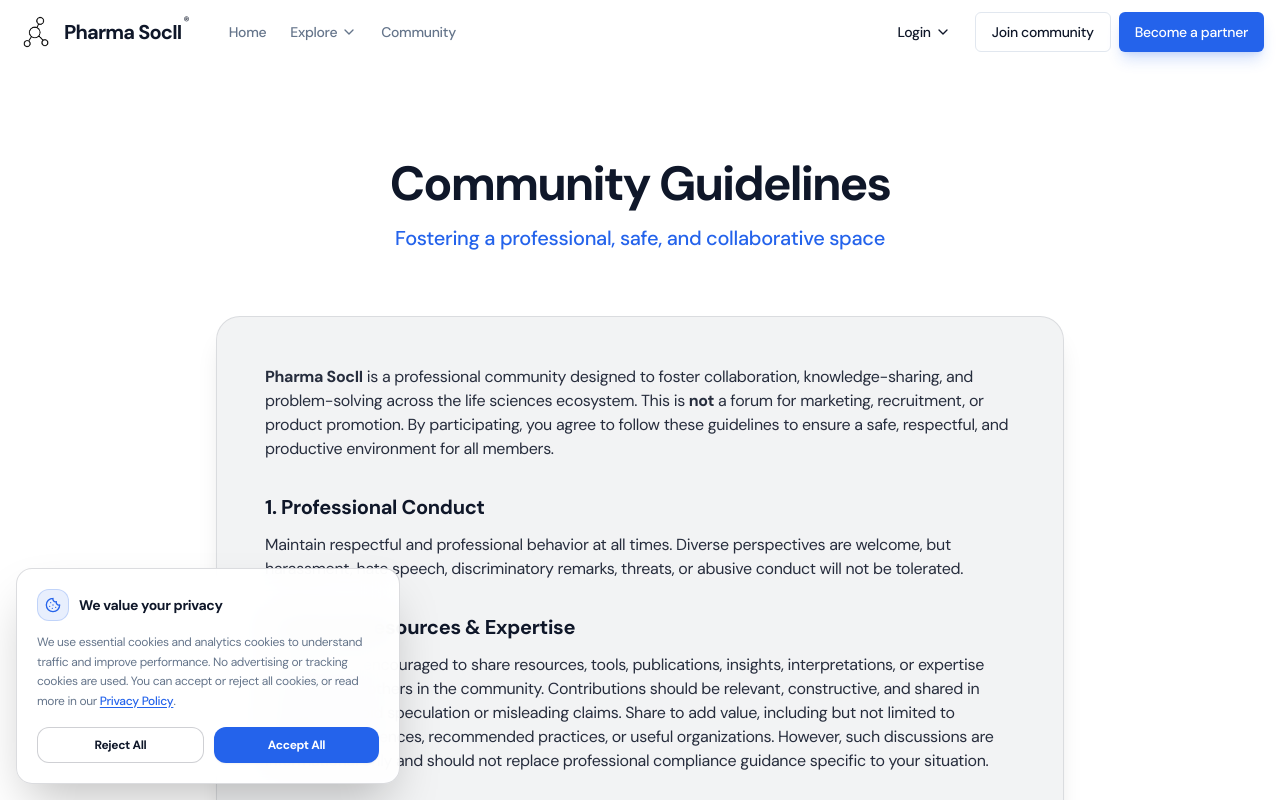
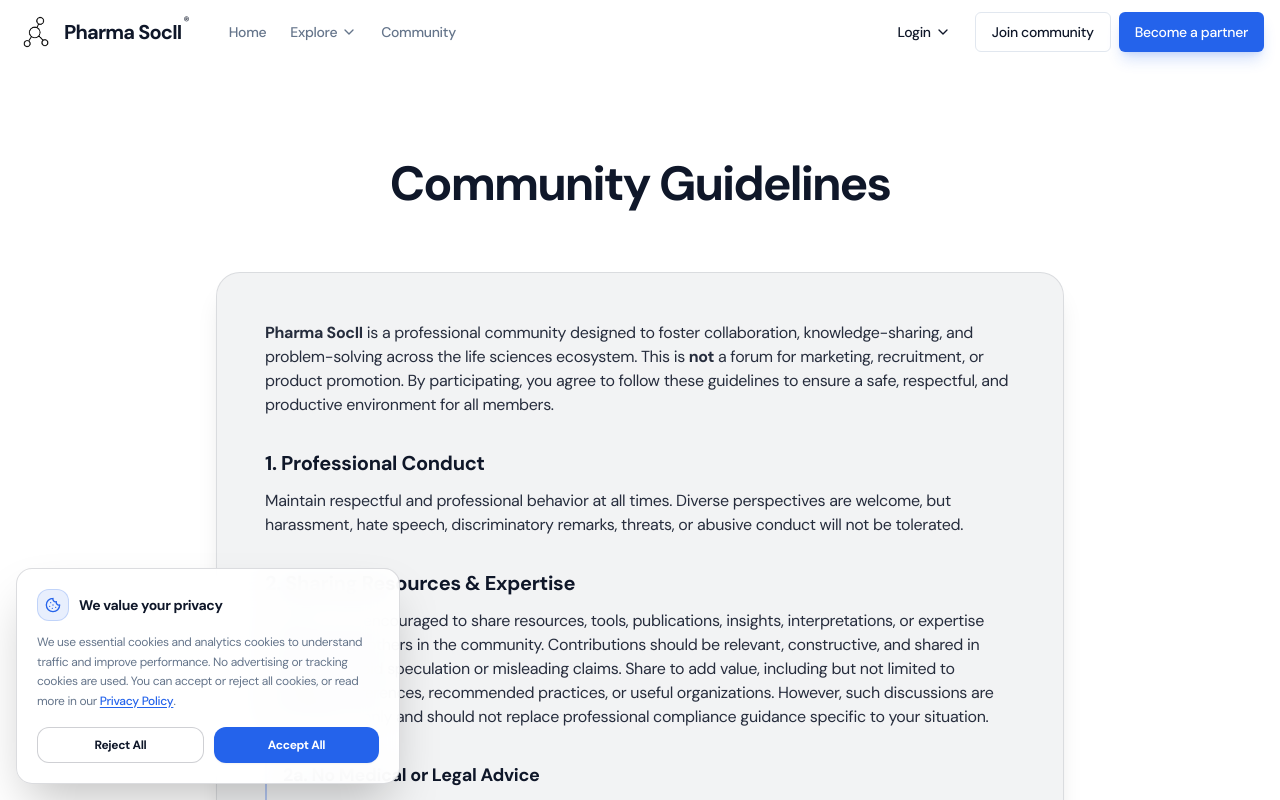
Before and after one commit to simran-kanda1/pharmasocii, a React (Vite) app: page /guidelines in a window 1280 px wide. Shown: the top 800 px of the page. Built offline with nearby package versions, Linux system fonts and the light colour scheme; no server answers; the database is empty.

Commit message:
fix(guidelines): remove subtitle text under community guidelines header

```diff
--- a/src/pages/CommunityGuidelines.tsx
+++ b/src/pages/CommunityGuidelines.tsx
@@ -31,9 +31,6 @@ export default function CommunityGuidelines() {
           <h1 className="text-4xl md:text-5xl font-extrabold tracking-tight mb-4 text-foreground">
             Community Guidelines
           </h1>
-          <p className="text-lg md:text-xl text-primary font-medium">
-            Fostering a professional, safe, and collaborative space
-          </p>
         </div>
 
         <div className="animate-in fade-in slide-in-from-bottom-12 duration-1000 delay-150 fill-mode-both">
```
Also changed, not shown: 3 other files (tests, documents, lock files or other folders).
